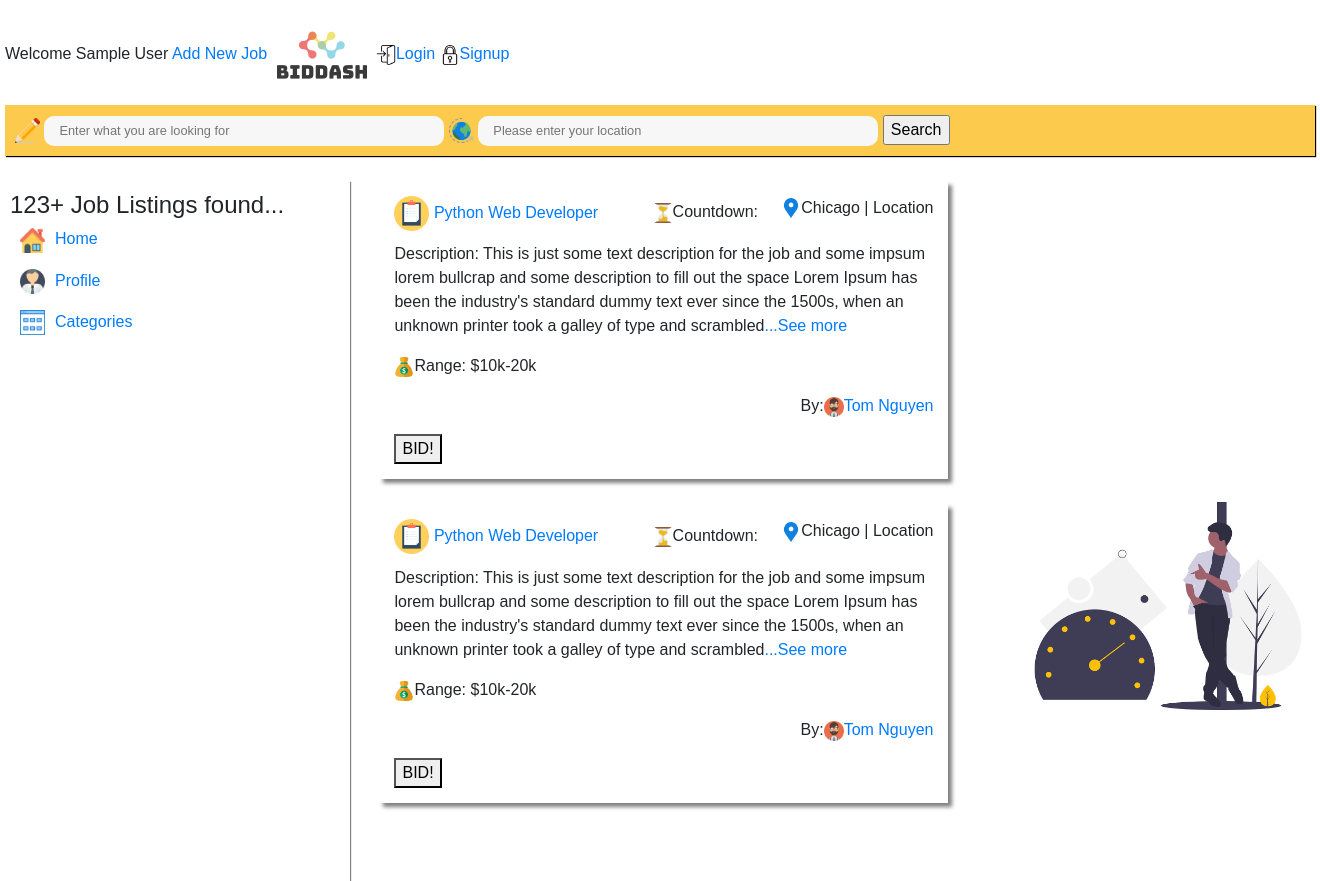
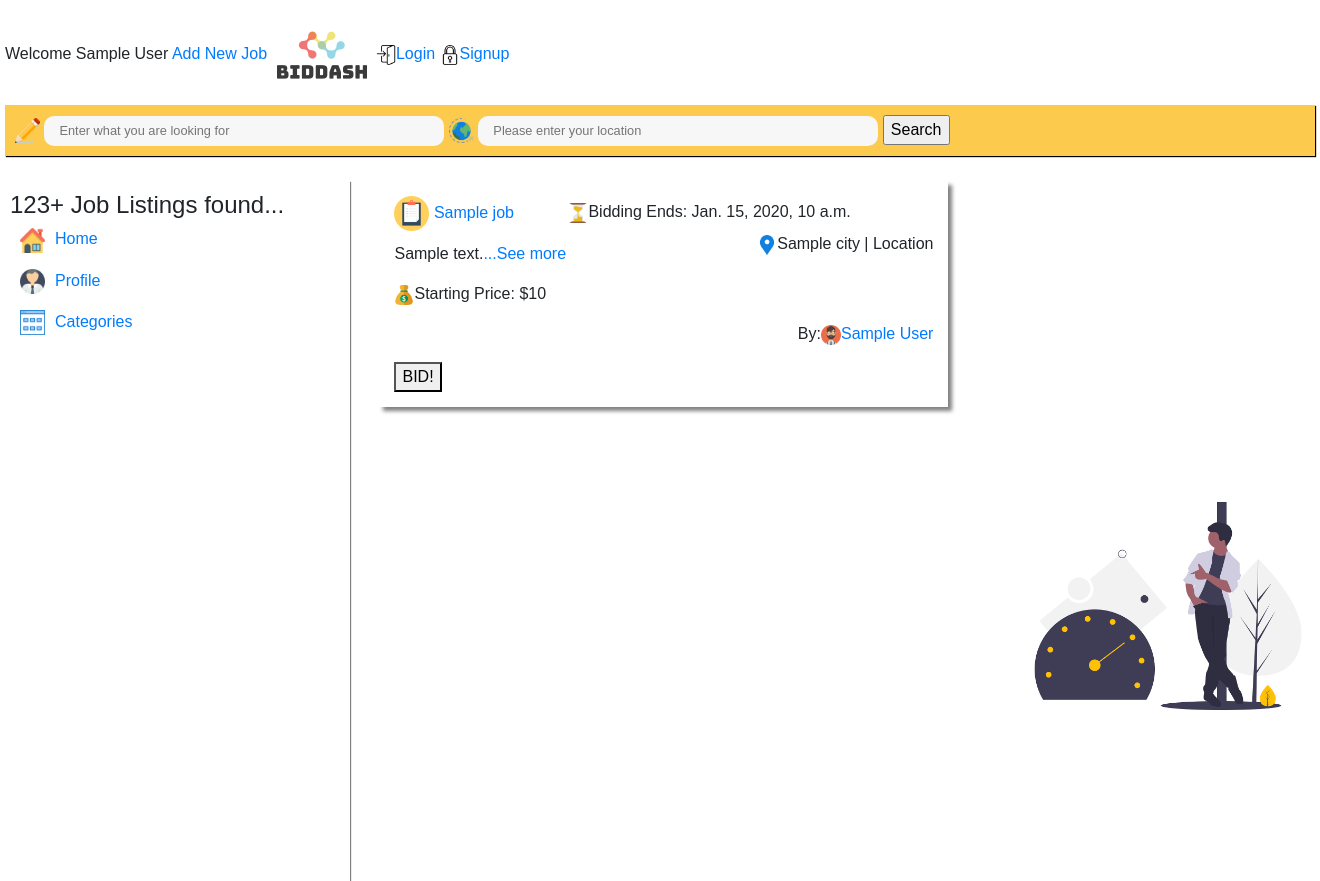
Before and after one commit to danielyong92/Bid-Dash, a Django app: template apps/dashboard/templates/dashboard/dashboard.html in a window 1320 px wide; the page is wider, and only the part inside the window is pictured. Run offline with Django 3.2, Linux system fonts and the light colour scheme; the template is opened without the code that fills it: most values are stand-ins (such as "Sample title", 1, 10 or a date in 2020); parts of the project's set-up code (start-up, migrations or seed data) failed here and were passed over; some libraries are stand-ins or nearby versions.

Commit message:
JO - commit on Wednesday evening

```diff
--- a/apps/dashboard/templates/dashboard/dashboard.html
+++ b/apps/dashboard/templates/dashboard/dashboard.html
@@ -34,53 +34,30 @@
             </div>
         </div>
 
-
         <div class="left">
             <h4>123+ Job Listings found...</h4>
             <p><a href=""><img class="category_icon" src="{% static 'dashboard/images/house2.png' %}">Home</a></p>
-            <p><a href=""><img class="category_icon" src="{% static 'dashboard/images/user.png' %}">Profile</a></p>
+            <p><a href="/profile"><img class="category_icon" src="{% static 'dashboard/images/user.png' %}">Profile</a></p>
             <p><a href=""><img class="category_icon" src="{% static 'dashboard/images/grid.png' %}">Categories</a></p>
         </div>
 
         <div class="middle">
             <!-- MAIN CONTENT -->
+            {% for job in jobs %}
             <div class="content">
                 <img class="icon1" src="{% static 'dashboard/images/clipboard.png' %}">
-                <a href="">Python Web Developer</a>
+                <a href="">{{job.title}}</a>
                 <label id="timeleft"><img class="icon2"
-                        src="{% static 'dashboard/images/hourglass.png' %}">Countdown:</label>
-                <label id="location"><img class="icon2" src="{% static 'dashboard/images/placeholder.png' %}">Chicago |
-                    Location</label>
-                <p class="description">Description: This is just some text description for the job and some impsum lorem
-                    bullcrap and some description to fill out the space Lorem Ipsum has been the industry's standard
-                    dummy text ever since the 1500s, when an unknown printer took a galley of type and scrambled<a
-                        href="">...See more</a></p>
-                <p><img class="icon2" src="{% static 'dashboard/images/money-bag.png' %}">Range: $10k-20k</p>
-                <p id="creator">By:<img class="icon2" src="{% static 'dashboard/images/man2.png' %}"><a href="">Tom
-                        Nguyen</a></p>
+                        src="{% static 'dashboard/images/hourglass.png' %}">Bidding Ends: {{job.end_datetime}}</label>
+                <label id="location"><img class="icon2" src="{% static 'dashboard/images/placeholder.png' %}">{{job.city}} | Location</label>
+                <p class="description">{{job.description}}<a href="">...See more</a></p>
+                <p><img class="icon2" src="{% static 'dashboard/images/money-bag.png' %}">Starting Price: ${{job.max_price}}</p>
+                <p id="creator">By:<img class="icon2" src="{% static 'dashboard/images/man2.png' %}"><a href="">{{job.first_name}} {{job.last_name}}</a></p>
                 <button>BID!</button>
             </div>
-            <!-- END CONTENT -->
-            <!-- MAIN CONTENT -->
-            <div class="content">
-                <img class="icon1" src="{% static 'dashboard/images/clipboard.png' %}">
-                <a href="">Python Web Developer</a>
-                <label id="timeleft"><img class="icon2"
-                        src="{% static 'dashboard/images/hourglass.png' %}">Countdown:</label>
-                <label id="location"><img class="icon2" src="{% static 'dashboard/images/placeholder.png' %}">Chicago |
-                    Location</label>
-                <p class="description">Description: This is just some text description for the job and some impsum lorem
-                    bullcrap and some description to fill out the space Lorem Ipsum has been the industry's standard
-                    dummy text ever since the 1500s, when an unknown printer took a galley of type and scrambled<a
-                        href="">...See more</a></p>
-                <p><img class="icon2" src="{% static 'dashboard/images/money-bag.png' %}">Range: $10k-20k</p>
-                <p id="creator">By:<img class="icon2" src="{% static 'dashboard/images/man2.png' %}"><a href="">Tom
-                        Nguyen</a></p>
-                <button>BID!</button>
-            </div>
+            {% endfor %}
             <!-- END CONTENT -->
         </div>
-
 
         <div class="right">
             <img class="undraw" src="{% static 'dashboard/images/undraw1.png' %}">
--- a/apps/users/static/users/css/profile.css
+++ b/apps/users/static/users/css/profile.css
@@ -30,6 +30,10 @@
     text-align: left;
     width: 50%;
 }
+.home{
+    display: inline-block;
+    vertical-align: top;
+}
 .logout{
     display: inline-block;
     vertical-align: top;
--- a/apps/users/templates/users/profile.html
+++ b/apps/users/templates/users/profile.html
@@ -8,13 +8,14 @@
         {% load static %}
         <link rel="stylesheet" href="https://stackpath.bootstrapcdn.com/bootstrap/4.3.1/css/bootstrap.min.css" integrity="sha384-ggOyR0iXCbMQv3Xipma34MD+dH/1fQ784/j6cY/iJTQUOhcWr7x9JvoRxT2MZw1T" crossorigin="anonymous">
         <link rel="stylesheet" href="{% static 'users/css/profile.css' %}">
-
+        <link rel="icon" type="image/x-icon" href="../../static/users/images/favicon.png">
     </head>
     <body>
         <div id="container">
 
             <div id="navigation">
                 <h4 class="head-title">Welcome, {{user.first_name}} {{user.last_name}}</h4>
+                <a class="home" href="/dashboard">Home</a>
                 <a class="logout" href="/logout"><img class="icon2" src="{% static 'users/images/logout.png' %}" />Logout</a>
             </div>
 
```
Also changed, not shown: apps/dashboard/views.py (+6 -1 lines), apps/users/static/users/images/favicon.png (added).
